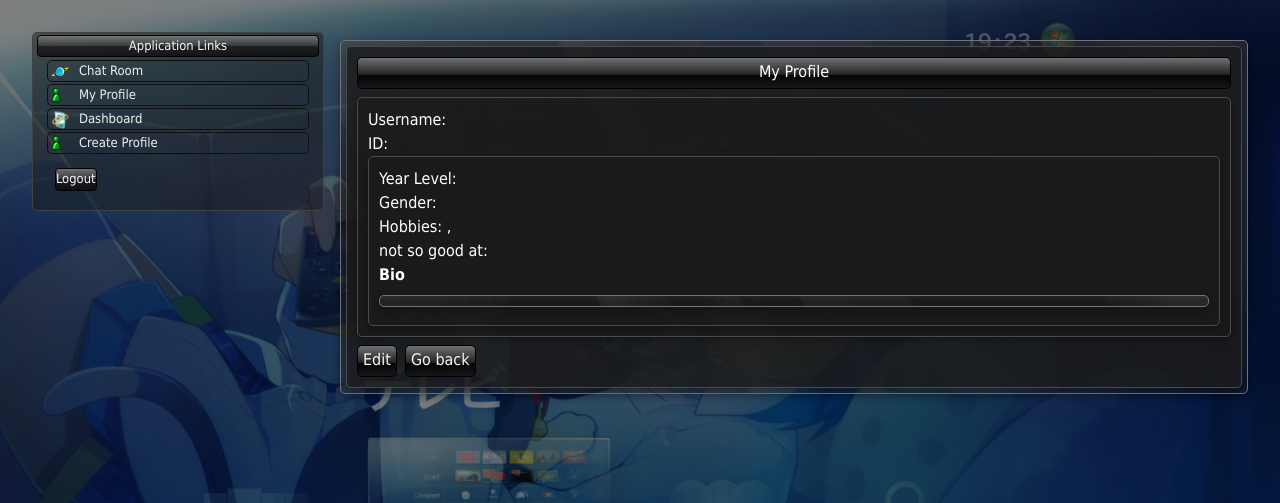
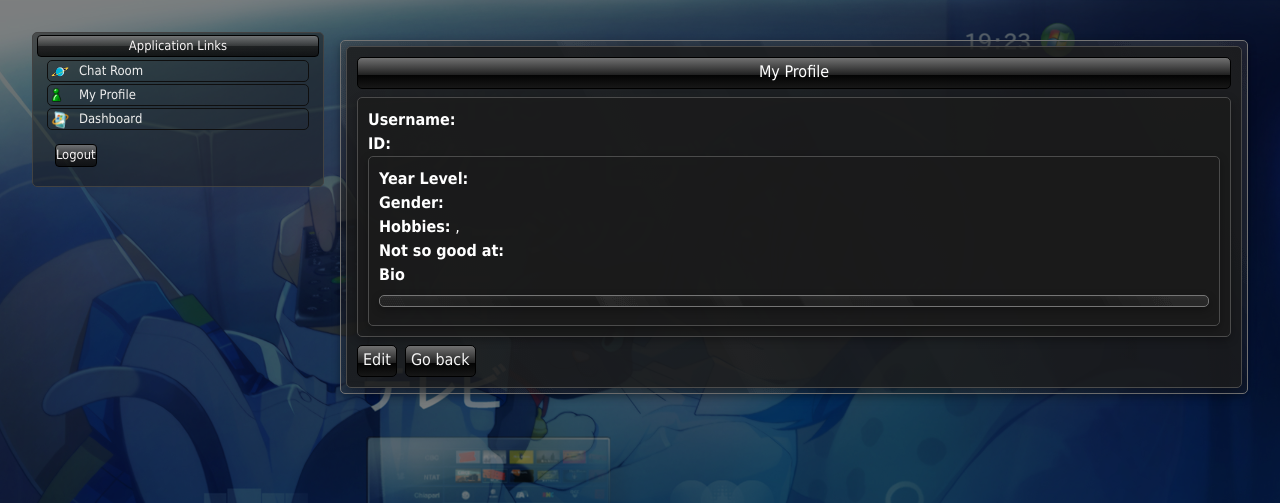
Before and after one commit to Jyn-Tuyor/express.js_chat_app, a Node server app: page /users/my-profile in a window 1280 px wide. Shown: the top 503 px of the page. Run offline with Node 20, Linux system fonts and the light colour scheme; a user stored in the database is signed in; some libraries are stand-ins or nearby versions.

Commit message:
autofocus

```diff
--- a/src/views/chat_room.ejs
+++ b/src/views/chat_room.ejs
@@ -21,7 +21,7 @@
             </ul>
         </div>
         <div class="flex gap-2">
-            <input type="text" id="message-input" class="message-input outline-none aero-borders w-full p-2 rounded-sm"
+            <input type="text" id="message-input"  autofocus class="message-input outline-none aero-borders w-full p-2 rounded-sm"
               >
             <button type="submit" class="styled-button">Send</button>
         </div>
--- a/src/views/layout.ejs
+++ b/src/views/layout.ejs
@@ -171,10 +171,10 @@
                             <img src="/dashboard.png" class="nav-icons" />
                             <a href="/users/dashboard" class="pl-2">Dashboard</a>
                         </div>
-                        <div class="nav-inactive">
+                        <!-- <div class="nav-inactive">
                             <img src="/user.png" class="nav-icons" />
                             <a href="/users/create-profile" class="pl-2">Create Profile</a>
-                        </div>
+                        </div> -->
                         <form action="/logout" method="post" style="margin:6px auto; width:93%;">
                             <button type="submit" class="nav-inactive"
                                 style="cursor: pointer; width:100%; background:transparent; border:none; text-align:left; padding:6px 8px;">
--- a/src/views/private_chat.ejs
+++ b/src/views/private_chat.ejs
@@ -50,7 +50,7 @@
 
         </div>
         <div class="flex gap-2 py-2 px-4">
-            <input type="text" id="message-input" class="message-input w-full p-2 outline-none"
+            <input type="text" id="message-input" autofocus class="message-input w-full p-2 outline-none"
                 placeholder="Enter a message">
             <button type="submit" class="p-2 box text-black cursor-pointer rounded-lg">Send</button>
         </div>
--- a/src/views/view_profile.ejs
+++ b/src/views/view_profile.ejs
@@ -5,21 +5,21 @@
         <h1>My Profile</h1>
 
         <div class="text-white styled-container aero-borders my-2">
-            <p>Username: <%= user.username %>
+            <p><strong>Username:</strong> <%= user.username %>
             </p>
-            <p>ID: <%= user.id_number %>
+            <p><strong>ID:</strong> <%= user.id_number %>
             </p>
 
 
             <div
                 class="styled-container aero-borders">
-                <p>Year Level: <%= user.profile ? user.profile.year_level : ''   %>
+                <p><strong>Year Level:</strong> <%= user.profile ? user.profile.year_level : ''   %>
                 </p>
-                <p>Gender: <%= user.profile ? user.profile.gender : ''   %>
+                <p><strong>Gender:</strong> <%= user.profile ? user.profile.gender : ''   %>
                 </p>
-                <p>Hobbies: <%= user.profile ? user.profile.hobby_1 : ''   %>, <%= user.profile ? user.profile.hobby_2 : ''   %>
+                <p><strong>Hobbies:</strong> <%= user.profile ? user.profile.hobby_1 : ''   %>, <%= user.profile ? user.profile.hobby_2 : ''   %>
                 </p>
-                <p class="lowercase ">Not so good at: <%= user.profile ? user.profile.not_good : ''   %>
+                <p ><strong>Not so good at:</strong> <%= user.profile ? user.profile.not_good : ''   %>
                 </p>
 
                 <p class="block font-bold">Bio</p>
```
Also changed, not shown: chat_app.db.
